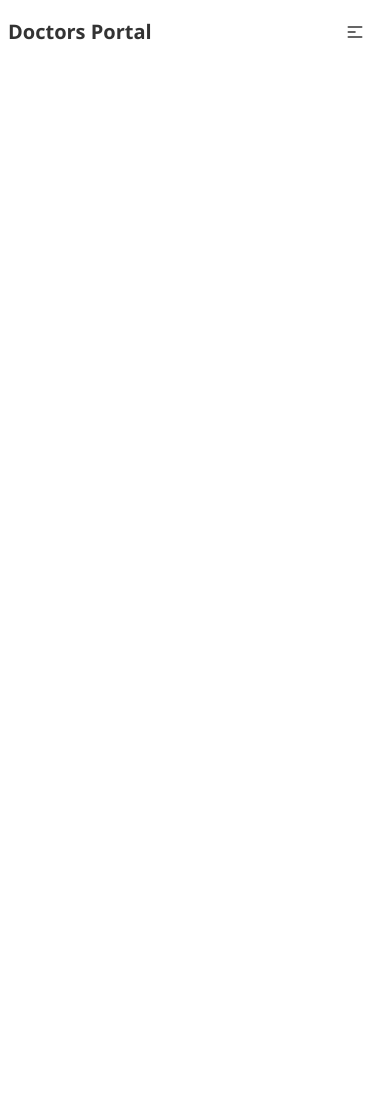
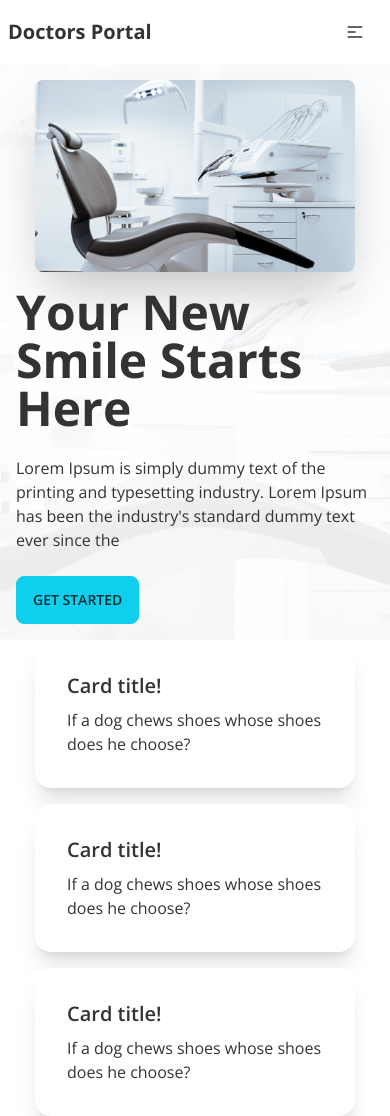
Before and after one commit to kmrajibfaysal/doctors-portal-client-km, a React (Create React App) app: page / in a window 390 px wide. Before the commit the page ends 844 px from the top, so only its background shows below. Built offline with nearby package versions, Linux system fonts and the light colour scheme.

Commit message:
added responsive hero section of home page

```diff
--- /dev/null
+++ b/src/Pages/Home/Hero.js
@@ -0,0 +1,26 @@
+import React from 'react';
+import hero from '../../assets/images/chair.png';
+
+const Hero = () => (
+    <div className="hero bg-heroBg md:min-h-[750px]">
+        <div className="hero-content flex-col lg:flex-row-reverse">
+            <img
+                src={hero}
+                className="max-w-xs rounded-lg shadow-2xl  sm:max-w-sm lg:max-w-xl"
+                alt="doctor"
+            />
+            <div>
+                <h1 className="text-5xl font-bold">Your New Smile Starts Here</h1>
+                <p className="py-6">
+                    Lorem Ipsum is simply dummy text of the printing and typesetting industry. Lorem
+                    Ipsum has been the industry&apos;s standard dummy text ever since the
+                </p>
+                <button type="button" className="btn btn-primary">
+                    Get Started
+                </button>
+            </div>
+        </div>
+    </div>
+);
+
+export default Hero;
--- a/src/Pages/Home/Home.js
+++ b/src/Pages/Home/Home.js
@@ -1,5 +1,12 @@
 import React from 'react';
+import Hero from './Hero';
+import InfoCards from './infoCards';
 
-const Home = () => <div>{}</div>;
+const Home = () => (
+    <div>
+        <Hero />
+        <InfoCards />
+    </div>
+);
 
 export default Home;
--- /dev/null
+++ b/src/Pages/Home/infoCards.js
@@ -0,0 +1,26 @@
+import React from 'react';
+
+const InfoCards = () => (
+    <div className="container mx-auto flex flex-col items-center justify-center space-y-4 md:flex-row md:space-x-5">
+        <div className="card w-80 bg-base-100 shadow-xl md:w-96">
+            <div className="card-body">
+                <h2 className="card-title">Card title!</h2>
+                <p>If a dog chews shoes whose shoes does he choose?</p>
+            </div>
+        </div>
+        <div className="card w-80 bg-base-100 shadow-xl md:w-96">
+            <div className="card-body">
+                <h2 className="card-title">Card title!</h2>
+                <p>If a dog chews shoes whose shoes does he choose?</p>
+            </div>
+        </div>
+        <div className="card w-80 bg-base-100 shadow-xl md:w-96">
+            <div className="card-body">
+                <h2 className="card-title">Card title!</h2>
+                <p>If a dog chews shoes whose shoes does he choose?</p>
+            </div>
+        </div>
+    </div>
+);
+
+export default InfoCards;
--- a/tailwind.config.js
+++ b/tailwind.config.js
@@ -2,7 +2,11 @@
 module.exports = {
     content: ['./src/**/*.{js,jsx,ts,tsx}'],
     theme: {
-        extend: {},
+        extend: {
+            backgroundImage: {
+                heroBg: "url('/src/assets/images/bg.png')",
+            },
+        },
     },
 
     daisyui: {
```
